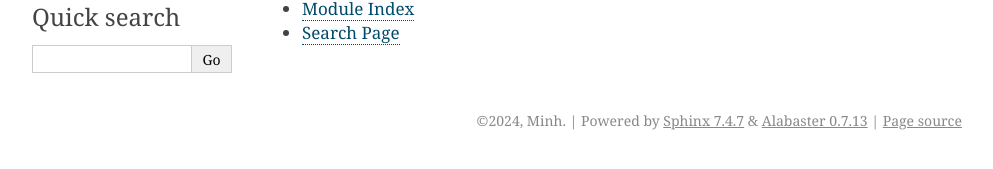
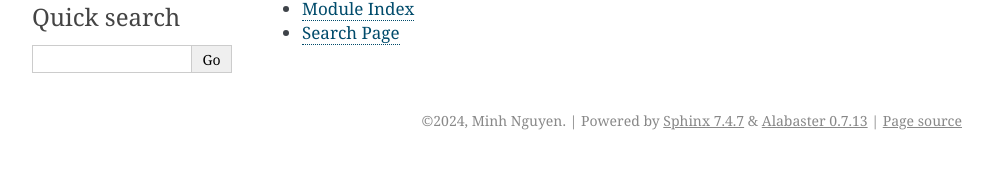
Before and after one commit to mthnguyener/mini-m, a Sphinx documentation site: the page built from docs/index.rst, in a window 1280 px wide. Shown: the part 245-414 px from the top of the page, without its empty margins (148-1141 px from the left). Built offline with Sphinx 7.4.7, drawn with Linux system fonts in a browser that asks for light colours.

```diff
--- a/docs/conf.py
+++ b/docs/conf.py
@@ -7,8 +7,8 @@
 # https://www.sphinx-doc.org/en/master/usage/configuration.html#project-information
 
 project = 'minim'
-copyright = '2024, Minh'
-author = 'Minh'
+copyright = '2024, Minh Nguyen'
+author = 'Minh Nguyen'
 
 # -- General configuration ---------------------------------------------------
 # https://www.sphinx-doc.org/en/master/usage/configuration.html#general-configuration
```
Also changed, not shown: README.md (+5 -0 lines), 1 other file.
